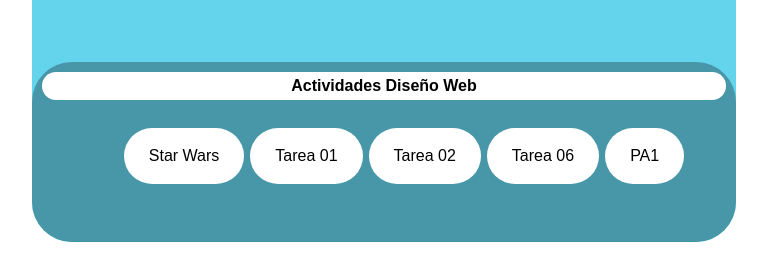
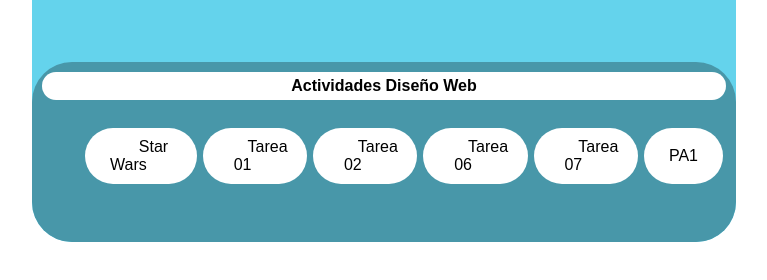
Before and after one commit to 70636892/repos-webdesign, a plain HTML site: page index.html in a window 1280 px wide. Shown: the part 278-558 px from the top of the page, without its empty margins (256-1023 px from the left). Drawn offline with Linux system fonts and the light colour scheme.

Commit message:
Update index.html

```diff
--- a/index.html
+++ b/index.html
@@ -23,6 +23,7 @@
                 <li><a href="https://70636892.github.io/tarea1webdesign/">Tarea 01</a></li>
                 <li><a href="https://70636892.github.io/tarea2webdesign/">Tarea 02</a></li>
                 <li><a href="https://70636892.github.io/tarea06webdesign/">Tarea 06</a></li>
+                <li><a href="https://70636892.github.io/tarea7webdesign/">Tarea 07</a></li>
                 <li><a href="https://70636892.github.io/pa1webdesign/">PA1</a></li>
             </ul>
         </div>
```
